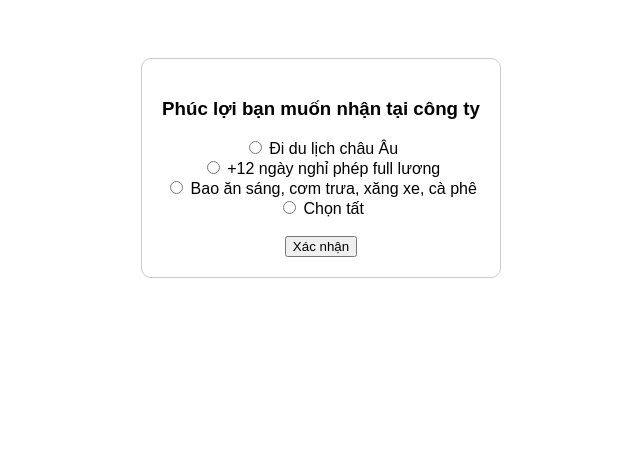
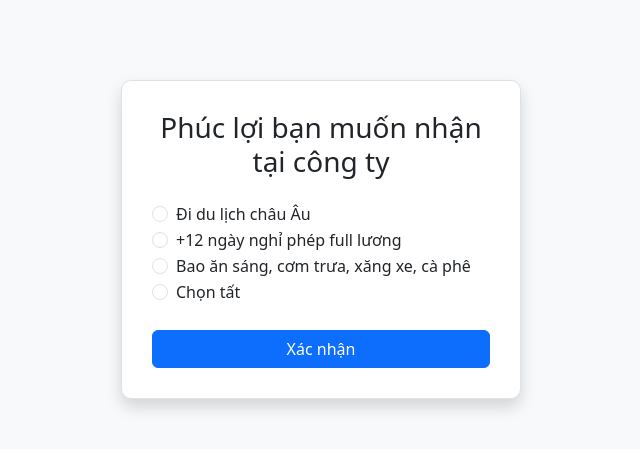
Before and after one commit to leocao91/phucloi, a Flask app: page / in a window 1280 px wide. Shown: the top 449 px of the page, without its empty margins (319-959 px from the left). Run offline with Flask 3, Linux system fonts and the light colour scheme.

Commit message:
Update index.html

```diff
--- a/templates/index.html
+++ b/templates/index.html
@@ -3,26 +3,55 @@
 <head>
     <meta charset="UTF-8">
     <title>Phúc lợi công ty</title>
+    <link href="https://cdn.jsdelivr.net/npm/bootstrap@5.3.3/dist/css/bootstrap.min.css" rel="stylesheet">
     <style>
-        body { font-family: Arial; text-align: center; padding-top: 50px; }
-        .form-box { border: 1px solid #ccc; padding: 20px; display: inline-block; border-radius: 10px; }
-        img { max-width: 200px; }
+        body {
+            padding-top: 80px;
+        }
+        .form-box {
+            border: 1px solid #dee2e6;
+            padding: 30px;
+            border-radius: 10px;
+            background-color: #ffffff;
+            box-shadow: 0 0.5rem 1rem rgba(0,0,0,0.15);
+        }
+        img {
+            max-width: 200px;
+        }
     </style>
 </head>
-<body>
+<body class="bg-light text-center">
+    <div class="container">
         {% if selected == "all" %}
-        <h2>Xác nhận thành công!</h2>
+            <div class="alert alert-success">
+                <h2 class="mb-3">Xác nhận thành công!</h2>
                 <p>Bạn đã chọn tất.</p>
                 <img src="{{ url_for('static', filename='tat.jpg') }}" alt="Tất">
+            </div>
         {% else %}
-        <form method="POST" class="form-box">
-            <h3>Phúc lợi bạn muốn nhận tại công ty</h3>
-            <label><input type="radio" name="benefit" value="travel"> Đi du lịch châu Âu</label><br>
-            <label><input type="radio" name="benefit" value="leave"> +12 ngày nghỉ phép full lương</label><br>
-            <label><input type="radio" name="benefit" value="lunch"> Bao ăn sáng, cơm trưa, xăng xe, cà phê</label><br>
-            <label><input type="radio" name="benefit" value="all"> Chọn tất</label><br><br>
-            <button type="submit">Xác nhận</button>
+            <form method="POST" class="form-box mx-auto" style="max-width: 400px;">
+                <h3 class="mb-4">Phúc lợi bạn muốn nhận tại công ty</h3>
+                <div class="form-check text-start">
+                    <input class="form-check-input" type="radio" name="benefit" value="travel" id="travel">
+                    <label class="form-check-label" for="travel">Đi du lịch châu Âu</label>
+                </div>
+                <div class="form-check text-start">
+                    <input class="form-check-input" type="radio" name="benefit" value="leave" id="leave">
+                    <label class="form-check-label" for="leave">+12 ngày nghỉ phép full lương</label>
+                </div>
+                <div class="form-check text-start">
+                    <input class="form-check-input" type="radio" name="benefit" value="lunch" id="lunch">
+                    <label class="form-check-label" for="lunch">Bao ăn sáng, cơm trưa, xăng xe, cà phê</label>
+                </div>
+                <div class="form-check text-start">
+                    <input class="form-check-input" type="radio" name="benefit" value="all" id="all">
+                    <label class="form-check-label" for="all">Chọn tất</label>
+                </div>
+                <button type="submit" class="btn btn-primary mt-4 w-100">Xác nhận</button>
             </form>
         {% endif %}
+    </div>
+
+    <script src="https://cdn.jsdelivr.net/npm/bootstrap@5.3.3/dist/js/bootstrap.bundle.min.js"></script>
 </body>
 </html>
```
Lines whose indentation alone changed are shown as unchanged.
